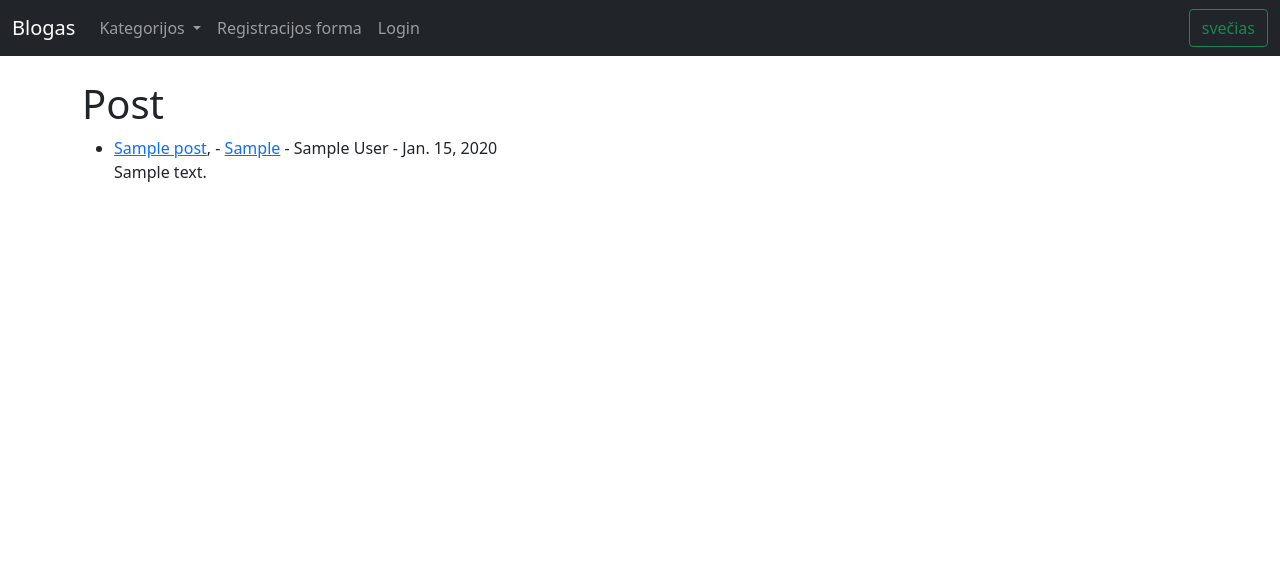
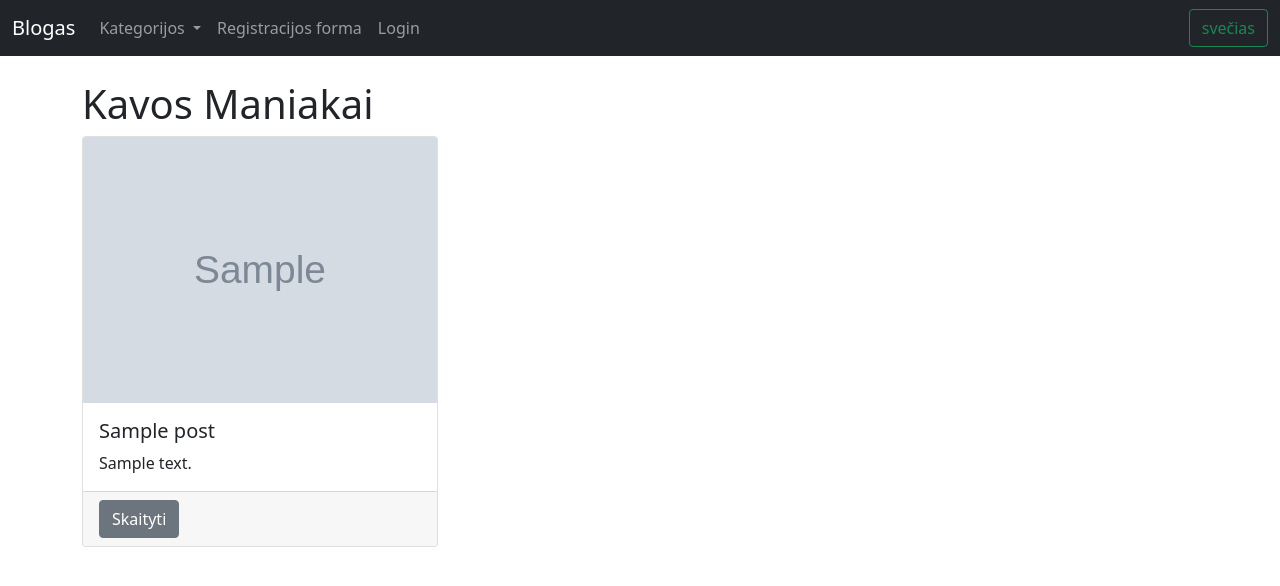
Before and after one commit to airidalabas/simple_blog, a Django app: page / in a window 1280 px wide. Shown: the top 586 px of the page. Run offline with Django 4.2, Linux system fonts and the light colour scheme; tables that the repository leaves empty hold one stand-in row (values such as "Sample post"); grey boxes marked "Sample" are stand-in pictures; some libraries are stand-ins or nearby versions.

Commit message:
home page update

```diff
--- a/ablog/members/templates/registration/login.html
+++ b/ablog/members/templates/registration/login.html
@@ -8,6 +8,7 @@
     <form method="POST">
         {% csrf_token %}
         {{ form.as_p }}
+        <br/>
         <button class="btn btn-secondary">Login</button>
 </div>
 
--- a/ablog/members/views.py
+++ b/ablog/members/views.py
@@ -6,6 +6,7 @@ from django.contrib.auth.views import PasswordChangeView
 from django.urls import reverse_lazy
 from .forms import SignUpForm, EditProfileForm, PasswordChangingForm, ProfilePageForm
 from theblog.models import Profile
+
 
 class CreateProfilePageView(CreateView):
      model = Profile
@@ -16,6 +17,7 @@ class CreateProfilePageView(CreateView):
      def form_valid(self, form):
           form.instance.user = self.request.user
           return super().form_valid(form)
+
 
 class EditProfilePageView(generic.UpdateView):
      model = Profile
--- a/ablog/theblog/templates/categories.html
+++ b/ablog/theblog/templates/categories.html
@@ -19,7 +19,7 @@
                 {% endif %}
             {% endif %}
         </small><br/>
-        {{post.body|slice:":200"}}</li>
+        {{post.footnote|safe}}</li>
     {% endfor %}
     </ul>
 
--- a/ablog/theblog/templates/home.html
+++ b/ablog/theblog/templates/home.html
@@ -2,15 +2,42 @@
 
 {% block content %}
 
-<h1>Post</h1>
+<h1>Kavos Maniakai</h1>
+
+<div class="row">
+  {% for post in object_list %}
+    <div class="col-md-4 mb-3">
+      <div class="card">
+        {% if post.header_image %}
+          <img src="{{ post.header_image.url }}" class="card-img-top" alt="{{ post.title }}">
+        {% else %}
+          <div style="height: 200px;"></div>
+        {% endif %}
+        <div class="card-body">
+          <h5 class="card-title">{{ post.title }}</h5>
+          <p class="card-text">{{ post.footnote|truncatewords:30|safe }}</p>
+        </div>
+        <div class="card-footer">
+          <a href="{% url 'article-details' post.pk %}" class="btn btn-secondary">Skaityti</a>
+        </div>
+      </div>
+    </div>
+    {% if forloop.counter|divisibleby:3 %}
+      </div><div class="row">
+    {% endif %}
+  {% endfor %}
+</div>
+
+{% endblock %}
+
+
+
 
 <ul>
 {% for post in object_list %}
     <li><a href="{% url 'article-details' post.pk %}">{{post.title}}</a>,
 
-    - <a href="{% url 'category' post.category %}"> {{post.category}}</a> -
-
-    <!-- - <a href="{% url 'category' post.category|slugify %}"> {{post.category}}</a> - -->
+    - <a href="{% url 'category' post.category|slugify %}"> {{post.category}}</a> -
 
     {{ post.author.first_name}} {{ post.author.last_name}} -
 
@@ -24,9 +51,7 @@
             {% endif %}
         {% endif %}
     </small><br/>
-    {{ post.footnote }}
+    {{ post.footnote|safe }}
 
 {% endfor %}
 </ul>
-
-{% endblock %}
```
Also changed, not shown: ablog/media/images/375984485-luwak-2-770x550.jpg (added), ablog/media/images/387182344-dsc_6520-edit-770x550.jpg (added), ablog/media/images/Blog_5_Gal_kavos_puodeliui_Afrika.jpg (added), ablog/media/images/Blog_5_Gal_kavos_puodeliui_Afrika_J1ITaWR.jpg (added), ablog/media/images/Stevia-virselis.jpg (added), ablog/media/images/decaff5.jpg (added), ablog/media/images/intriguojanti-kavos-plitimo-istorija-europoje-ir-s-sajos-su-bdquo-velniu-ldquo--300x300.jpg (added), ablog/media/images/kava-ndash-dar-vienas-pasaulio-stebuklas-arba-kaip-atsirado-kava-300x300.jpg (added), ablog/media/images/kavos_rusys.jpg (added).
